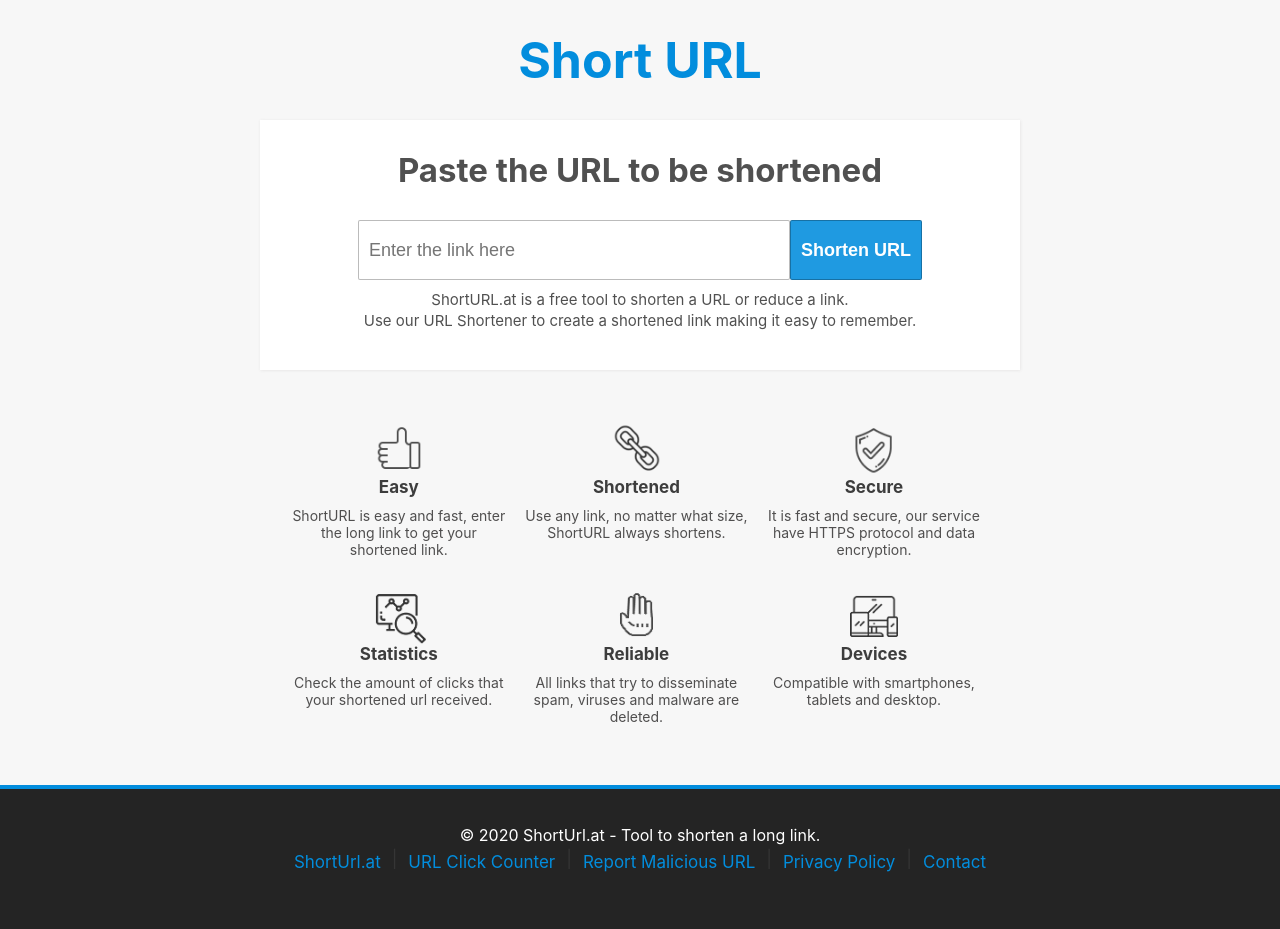
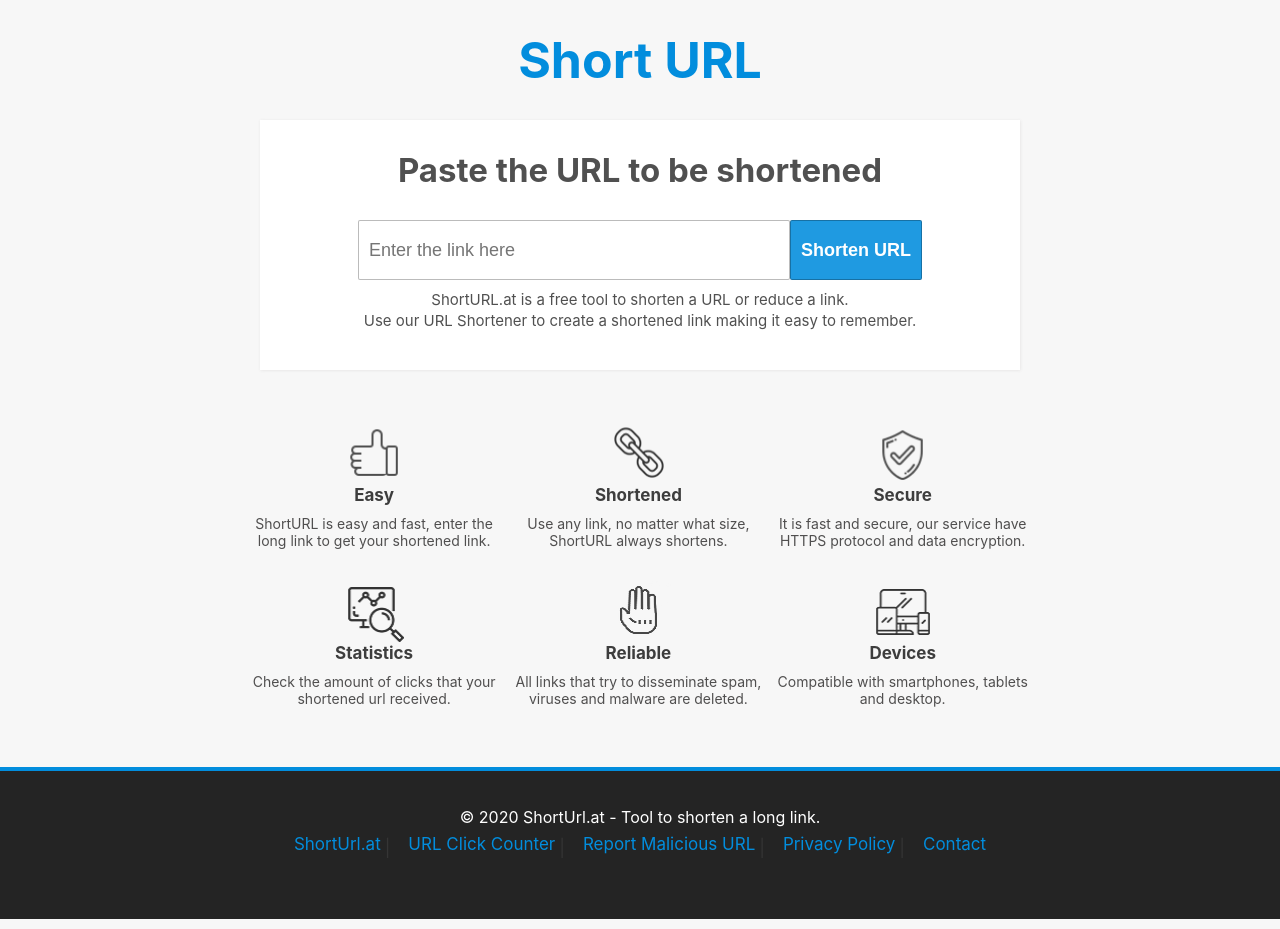
Before and after one commit to SirajKakeh/url-shortner, a React (Create React App) app in the folder url-shortner-view/: page / in a window 1280 px wide. Built offline with nearby package versions, Linux system fonts and the light colour scheme.

Commit message:
updated main page design

```diff
--- a/url-shortner-view/src/App.css
+++ b/url-shortner-view/src/App.css
@@ -2,5 +2,5 @@
   text-align: center;
   height: 100%;
   min-height: 100%;
-  min-height: 100vh;
+
 }
--- a/url-shortner-view/src/Features/Feature/Feature.js
+++ b/url-shortner-view/src/Features/Feature/Feature.js
@@ -1,12 +1,52 @@
 import React from 'react';
 import classes from './Feature.module.css';
-const Feature =(props)=>(
+import LikeImage from '../../assets/FeatureImg/like.png';
+import URLImage from '../../assets/FeatureImg/url.png';
+import SecureImage from '../../assets/FeatureImg/secure.png';
+import StatisticsImage from '../../assets/FeatureImg/statistics.png';
+import UniqueImage from '../../assets/FeatureImg/unique.png';
+import ResponsiveImage from '../../assets/FeatureImg/responsive.png';
 
-    <div  className={classes.Column}>
-        <img src={props.image} />
-        <h3 >{props.title}</h3>
-        <p>{props.description}</p>
-    </div>
-);
 
+const Feature =(props)=>{
+
+    const features=[
+        {image:LikeImage ,
+         title:'Easy',
+         description:'ShortURL is easy and fast, enter the long link to get your shortened link.'},
+        {image:URLImage ,
+         title:'Shortened',
+         description:'Use any link, no matter what size, ShortURL always shortens.'},
+        {image:SecureImage ,
+         title:'Secure',
+         description:'It is fast and secure, our service have HTTPS protocol and data encryption.'},
+        {image:StatisticsImage ,
+         title:'Statistics',
+         description:'Check the amount of clicks that your shortened url received.'},
+        {image:UniqueImage ,
+         title:'Reliable',
+         description:'All links that try to disseminate spam, viruses and malware are deleted.'},
+        {image:ResponsiveImage ,
+         title:'Devices',
+         description:'Compatible with smartphones, tablets and desktop.'}
+    ];
+    return(
+        <div>
+            {features.map(feature=>(
+                <div className={classes.Column} key={feature.title}>
+                    <img src={feature.image}/>
+                    <h3>{feature.title}</h3>
+                    <p>{feature.description}</p>
+                </div>
+            ))}
+        </div>
+
+
+        // <div  className={classes.Column}>
+        //     <img src={props.image} />
+        //     <h3 >{props.title}</h3>
+        //     <p>{props.description}</p>
+        // </div>
+    );
+}
 export default Feature;
--- a/url-shortner-view/src/Features/Feature/Feature.module.css
+++ b/url-shortner-view/src/Features/Feature/Feature.module.css
@@ -14,7 +14,7 @@
 .Column{
     box-sizing: border-box;
     text-align: center;
-    width: 33%;
+    width: 33.2%;
     float: left;
     display: table-cell;
     padding: 0 6px;
--- a/url-shortner-view/src/Features/Features.js
+++ b/url-shortner-view/src/Features/Features.js
@@ -10,12 +10,14 @@
 const Features =()=>(
     <div className={classes.Features}>
         <div className={classes.Row}>
-            <Feature image={LikeImage} title="Easy" description="ShortURL is easy and fast, enter the long link to get your shortened link."/>
+            <Feature/>
+            {/* <Feature image={LikeImage} title="Easy" description="ShortURL is easy and fast, enter the long link to get your shortened link."/>
             <Feature image={URLImage} title="Shortened" description="Use any link, no matter what size, ShortURL always shortens."/>
             <Feature image={SecureImage} title="Secure" description="It is fast and secure, our service have HTTPS protocol and data encryption."/>
             <Feature image={StatisticsImage} title="Statistics" description="Check the amount of clicks that your shortened url received."/>
             <Feature image={UniqueImage} title="Reliable" description="All links that try to disseminate spam, viruses and malware are deleted."/>
-            <Feature image={ResponsiveImage} title="Devices" description="Compatible with smartphones, tablets and desktop."/>
+            <Feature image={ResponsiveImage} title="Devices" description="Compatible with smartphones, tablets and desktop."/> */}
+
 
         </div>
     </div>
--- a/url-shortner-view/src/Features/Features.module.css
+++ b/url-shortner-view/src/Features/Features.module.css
@@ -6,6 +6,5 @@
 
 .Row{
     display: table;
-    margin: 10px 40px 10px 40px;
-
+    margin: 10px 2px 10px 2px;
 }
--- a/url-shortner-view/src/Footer/Footer.js
+++ b/url-shortner-view/src/Footer/Footer.js
@@ -6,7 +6,9 @@
     <footer className={classes.Footer}>
         <p>© 2020 ShortUrl.at - Tool to shorten a long link.</p>
         <ul>
-            <FooterLinks link="/ShortUrl.at" >ShortUrl.at</FooterLinks>
+
+            <FooterLinks/>
+            {/* <FooterLinks link="/ShortUrl.at" >ShortUrl.at</FooterLinks>
             <li className={classes.Li}>|</li>
             <FooterLinks link="/URLClickCounter">URL Click Counter</FooterLinks>
             <li className={classes.Li}>|</li>
@@ -14,7 +16,7 @@
             <li className={classes.Li}>|</li>
             <FooterLinks link="/PrivacyPolicy">Privacy Policy</FooterLinks>
             <li className={classes.Li}>|</li>
-            <FooterLinks link="/Contact">Contact</FooterLinks>
+            <FooterLinks link="/Contact">Contact</FooterLinks> */}
         </ul>
     </footer>
 
--- a/url-shortner-view/src/Footer/Footer.module.css
+++ b/url-shortner-view/src/Footer/Footer.module.css
@@ -1,15 +1,13 @@
 .Footer{
-    box-sizing: border-box;
     background-color:rgb(36, 36, 36);
     border-top: 4px solid  rgb(2, 141, 221);
     height: auto;
     padding: 20px 0 50px 0;
     color: white;
-    margin-top: 20px;
     width: 100%;
     bottom: 0;
     margin: 51% 0 0 0;
-    position: static;
+
 }
 .Footer p{
     margin-bottom: 0;
@@ -25,15 +23,6 @@
     justify-content: center;
  }
 
-.Li{
-    color: rgba(80, 79, 79, 0.39);
-    margin: 2px;
-    padding: 2px;
-    font-size: 17px;
-}
-
-
-
 
   @media (min-width: 1200px) {
       .Footer{
--- a/url-shortner-view/src/Footer/FooterLinks/FooterLinks.js
+++ b/url-shortner-view/src/Footer/FooterLinks/FooterLinks.js
@@ -2,14 +2,37 @@
 import {NavLink} from 'react-router-dom';
 import classes from './FooterLinks.module.css';
 
-const footerLinks =(props)=>(
+const FooterLinks =(props)=>{
 
-    <li className={classes.FooterLinks}>
-        <NavLink
-        to={props.link}>
-            {props.children}
-        </NavLink>
-    </li>
-);
+    const footerlinks=[
+        {link:'/ShortUrl.at', title:'ShortUrl.at'},
+        {link:'/URLClickCounter', title:'URL Click Counter'},
+        {link:'/ReportMaliciousURL', title:'Report Malicious URL'},
+        {link:'/PrivacyPolicy', title:'Privacy Policy'},
+        {link:'/Contact', title:'Contact'}
+    ];
 
-export default footerLinks;
+    return(
+
+        <div>
+            {footerlinks.map(footerlink=>(
+                <li className={classes.FooterLinks} key={footerlink.link}>
+                    <NavLink to={footerlink.link}>
+                        {footerlink.title}
+                    </NavLink>
+                    {footerlink!== footerlinks[footerlinks.length-1] ?
+                    (<li className={classes.Li}>|</li>): ""}
+                </li>
+            ))}
+        </div>
+
+
+        // <li className={classes.FooterLinks}>
+        //     <NavLink
+        //     to={props.link}>
+        //         {props.children}
+        //     </NavLink>
+        // </li>
+    );
+}
+export default FooterLinks;
--- a/url-shortner-view/src/Footer/FooterLinks/FooterLinks.module.css
+++ b/url-shortner-view/src/Footer/FooterLinks/FooterLinks.module.css
@@ -2,7 +2,7 @@
     margin: 2px;
     padding: 5px;
     font-size: 17px;
-
+    display: inline-flex;
 }
 
 .FooterLinks a{
@@ -17,3 +17,10 @@
     color: rgb(0, 111, 175);
     text-decoration: underline;
 }
+
+.Li{
+    color: rgba(80, 79, 79, 0.39);
+    margin: 2px;
+    padding: 2px;
+    font-size: 17px;
+}
--- a/url-shortner-view/src/View/View.js
+++ b/url-shortner-view/src/View/View.js
@@ -3,17 +3,10 @@
 import FirstView from '../FirstView/FirstView';
 import {Route} from 'react-router-dom';
 import Features from '../Features/Features';
-class View extends Component{
-    render(){
-        return(
-
+const View =()=>(
             <main className={classes.View}>
                 <FirstView/>
                 <Features/>
             </main>
-
         );
-    }
-}
-
 export default View;
```
